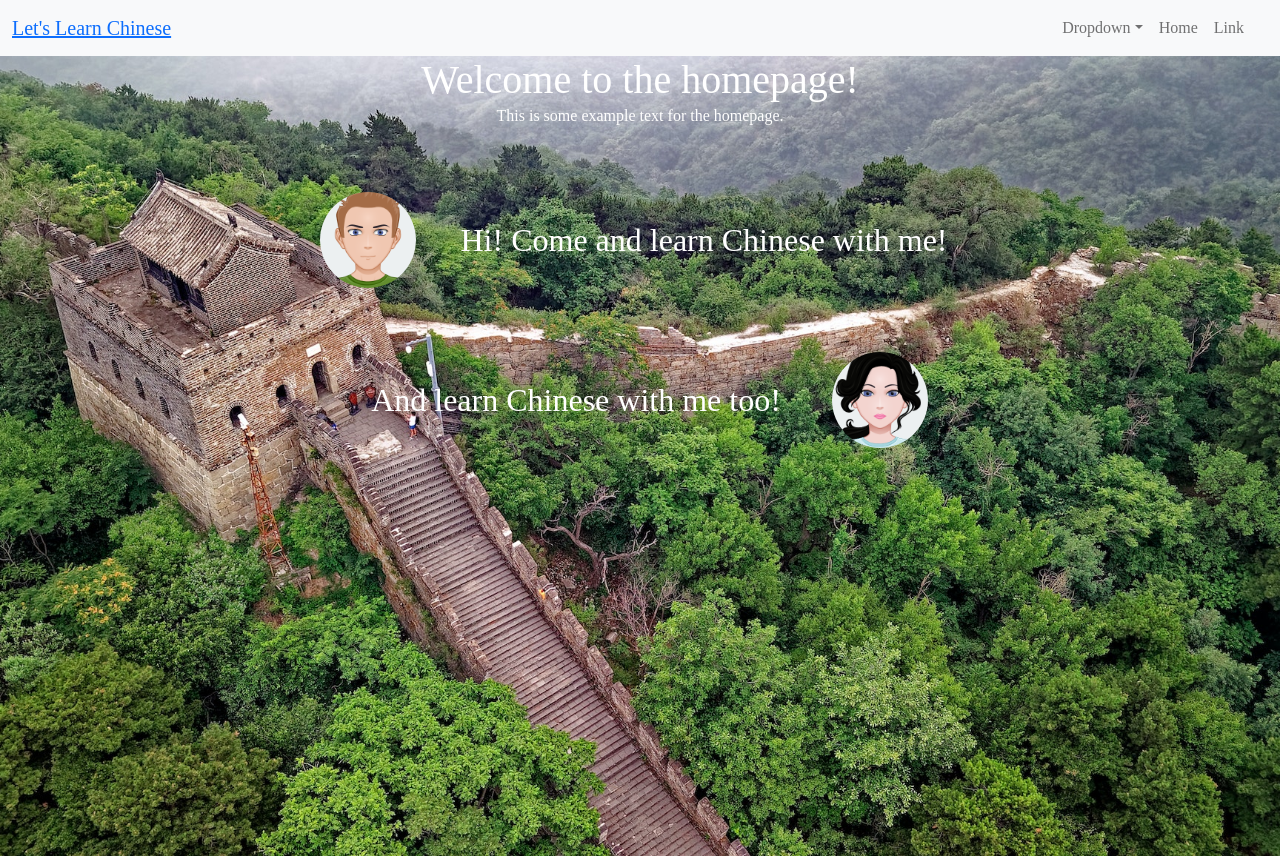
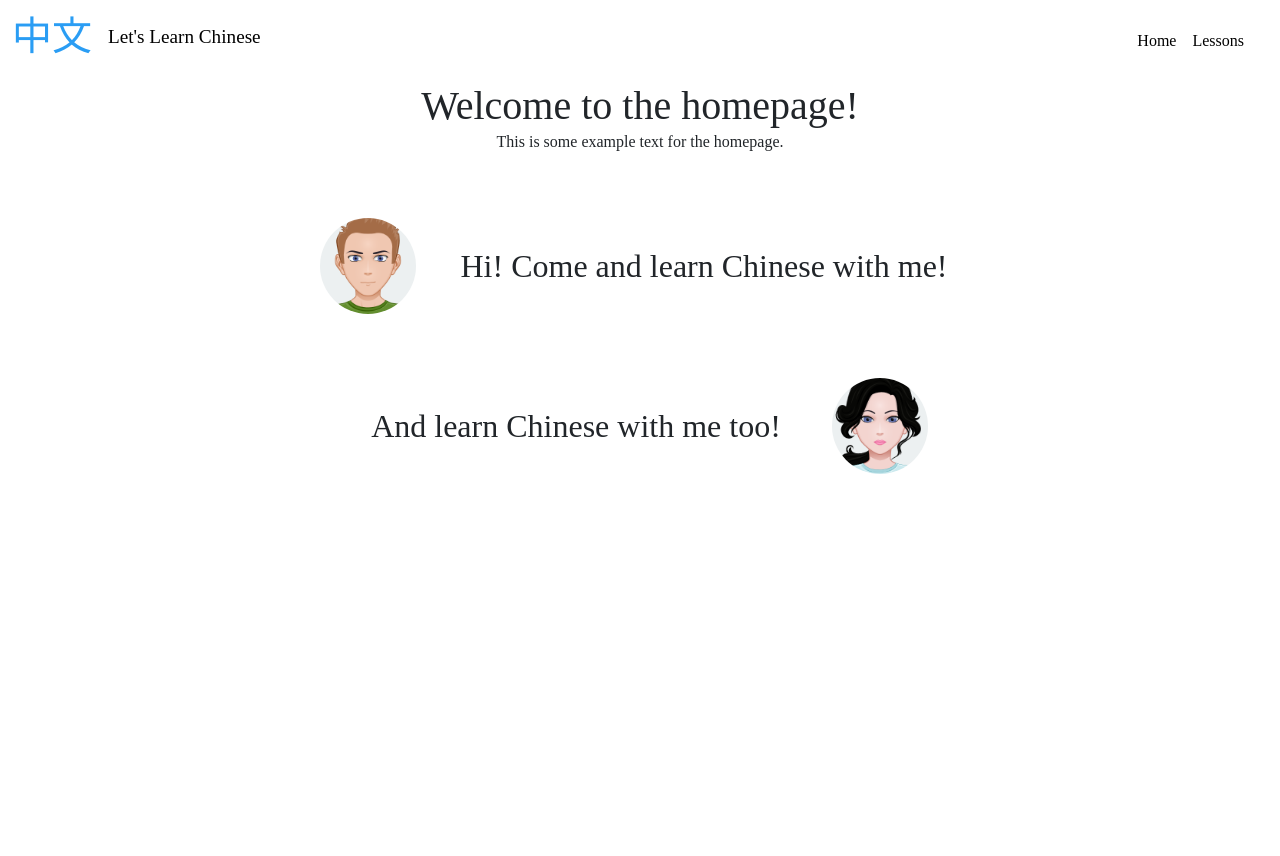
Before and after one commit to RN255/learn-chinese-gold, a React (Create React App) app: page / in a window 1280 px wide. After the commit the page ends 800 px from the top, so only its background shows below. Built offline with nearby package versions, Linux system fonts and the light colour scheme.

Commit message:
navbar basic done background removed

```diff
--- a/public/index.html
+++ b/public/index.html
@@ -24,7 +24,7 @@
       work correctly both with client-side routing and a non-root public URL.
       Learn how to configure a non-root public URL by running `npm run build`.
     -->
-    <title>React App</title>
+    <title>Let's Learn Chinese</title>
   </head>
   <body>
     <noscript>You need to enable JavaScript to run this app.</noscript>
--- a/src/App.js
+++ b/src/App.js
@@ -1,5 +1,6 @@
 import "./App.css";
 import Home from "./pages/Home";
+import LessonsIndex from "./pages/LessonsIndex";
 import Lesson from "./pages/Lesson";
 import NavBar from "./components/NavBar";
 import "bootstrap/dist/css/bootstrap.min.css";
@@ -18,6 +19,7 @@ function App() {
       <NavBar></NavBar>
       <Routes>
         <Route path="/" element={<Home />} />
+        <Route path="/lessonsIndex" element={<LessonsIndex />} />
         <Route path="/lessonOne" element={<Lesson LessonText={lessonOne} />} />
         <Route path="/lessonTwo" element={<Lesson LessonText={lessonTwo} />} />
         <Route
--- a/src/components/NavBar.js
+++ b/src/components/NavBar.js
@@ -2,17 +2,24 @@
 import Container from "react-bootstrap/Container";
 import Nav from "react-bootstrap/Nav";
 import Navbar from "react-bootstrap/Navbar";
-import NavDropdown from "react-bootstrap/NavDropdown";
 import Offcanvas from "react-bootstrap/Offcanvas";
 import { Link } from "react-router-dom";
 
 export default function NavBar() {
   return (
     <>
-      <Navbar key="md" bg="light" expand="md" className="mb-0">
+      <Navbar
+        collapseOnSelect
+        key="md"
+        expand="md"
+        className="navBar mb-0"
+      >
         <Container fluid>
           <Navbar.Brand>
-            <Link to="/">Let's Learn Chinese</Link>
+            <Link to="/" className="navLogo">
+              <h1>中文</h1>
+              <h1>Let's Learn Chinese</h1>
+            </Link>
           </Navbar.Brand>
           <Navbar.Toggle aria-controls={`offcanvasNavbar-expand-md`} />
           <Navbar.Offcanvas
@@ -27,32 +34,17 @@ export default function NavBar() {
             </Offcanvas.Header>
             <Offcanvas.Body>
               <Nav className="justify-content-end flex-grow-1 pe-3">
-                <NavDropdown
-                  title="Dropdown"
-                  id={`offcanvasNavbarDropdown-expand-md`}
+                <Nav.Link href="/" to="/" className="navLink">
+                  Home
+                </Nav.Link>
+                <Nav.Link
+                  href="/lessonsIndex"
+                  to="/lessonsIndex"
+                  className="navLink"
                 >
-                  <NavDropdown.Item>
-                    <Link to="/">Home</Link>
-                  </NavDropdown.Item>
-                  <NavDropdown.Item>
-                    <Link to="/lessonOne">Lesson One</Link>
-                  </NavDropdown.Item>
-                  <NavDropdown.Item>
-                    <Link to="/lessonTwo">Lesson Two</Link>
-                  </NavDropdown.Item>
-                  <NavDropdown.Item>
-                    <Link to="/lessonThree">Lesson Three</Link>
-                  </NavDropdown.Item>
-                  <NavDropdown.Item>
-                    <Link to="/lessonFour">Lesson Four</Link>
-                  </NavDropdown.Item>
-                  <NavDropdown.Item>
-                    <Link to="/lessonFive">Lesson Five</Link>
-                  </NavDropdown.Item>
-                </NavDropdown>
-                <Nav.Link href="#action1">Home</Nav.Link>
-                <Nav.Link href="#action2">Link</Nav.Link>
-              </Nav>{" "}
+                  Lessons
+                </Nav.Link>
+              </Nav>
             </Offcanvas.Body>
           </Navbar.Offcanvas>
         </Container>
--- /dev/null
+++ b/src/pages/LessonsIndex.js
@@ -0,0 +1,25 @@
+import React from "react";
+import { Link } from "react-router-dom";
+
+export default function LessonsIndex() {
+  return (
+    <div className="container">
+      <div className="row">
+        <div className="col">
+          <Link to="/">Home</Link>
+          <br></br>
+          <Link to="/lessonOne">Lesson One</Link>
+          <br></br>
+          <Link to="/lessonTwo">Lesson Two</Link>
+          <br></br>
+          <Link to="/lessonThree">Lesson Three</Link>
+          <br></br>
+          <Link to="/lessonFour">Lesson Four</Link>
+          <br></br>
+          <Link to="/lessonFive">Lesson Five</Link>
+          <br></br>
+        </div>
+      </div>
+    </div>
+  );
+}
--- a/src/styles/styles.css
+++ b/src/styles/styles.css
@@ -5,14 +5,38 @@
   font-family: "Noto Serif SC", serif, "Noto Sans SC", sans-serif;
 }
 
+/* nav bar  */
+
+.navBar .navLogo {
+  text-decoration: none;
+  display: flex;
+  /* align-items: flex-end; */
+}
+
+.navBar h1:first-of-type {
+  color: #2a9df4;
+}
+
+.navBar h1:nth-of-type(2) {
+  margin-left: 1rem;
+  font-size: 1.2rem;
+  color: #000;
+  align-self: center;
+}
+
+.navBar .navLink {
+  text-decoration: none;
+  color: #000;
+}
+
+.navBar .navLink:hover {
+  text-decoration: none;
+  color: #00000050;
+}
+
 /* the home page  */
 
 #homePage {
-  background-image: url("../assets/images/mainBackground.jpg");
-  background-size: cover;
-  background-position: center;
-  height: 100vh;
-  color: #fff;
 }
 
 #homePage h1 {
```
